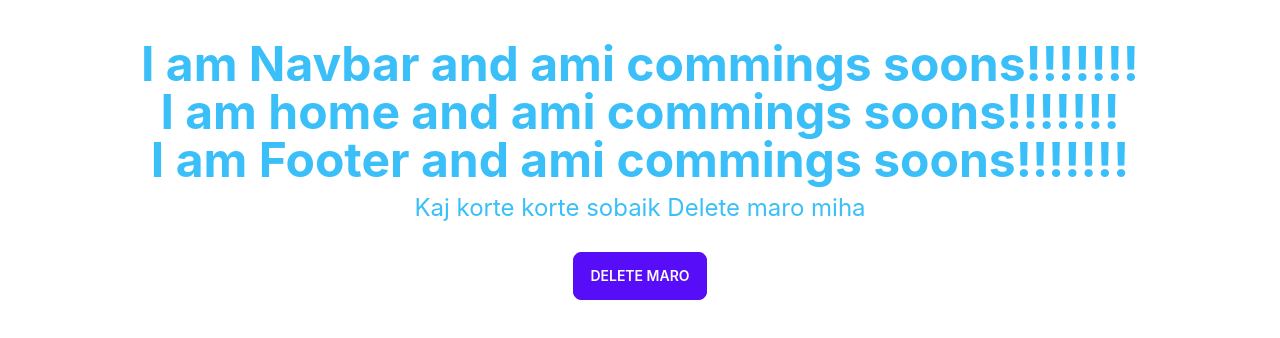
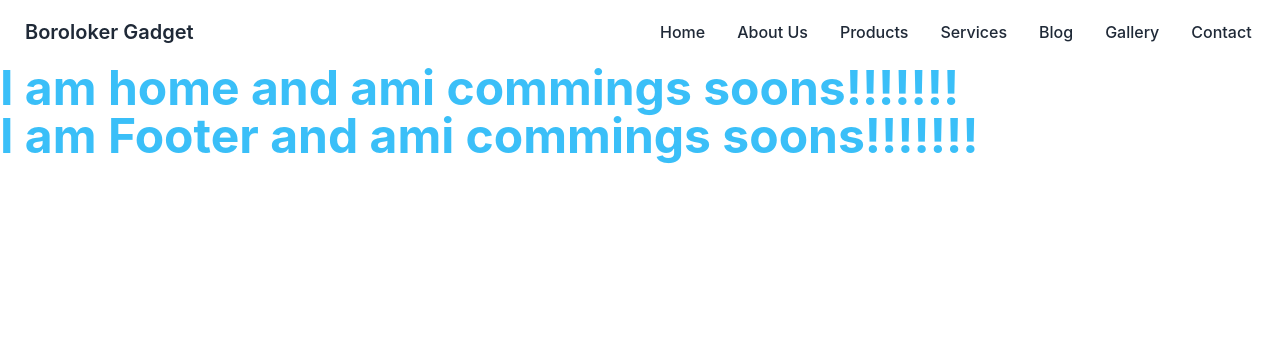
Before and after one commit to SakhawatJony/-boroloker-gadget-client-sites, a React (Create React App) app: page / in a window 1280 px wide. Shown: the top 338 px of the page. Built offline with nearby package versions, Linux system fonts and the light colour scheme.

Commit message:
router setup

```diff
--- a/src/App.js
+++ b/src/App.js
@@ -1,20 +1,15 @@
 
+import { RouterProvider } from 'react-router-dom';
 import './App.css';
-import Home from './Pages/Home/Home/Home';
-import Footer from './Pages/Shared/Footer/Footer';
-import Navbar from './Pages/Shared/Navbar/Navbar';
+import router from './Pages/Routes/Routes/Routes';
+
 
 function App() {
   return (
-    <div className="App m-10">
+    <div className='mx-w-[1440] mx-auto'>
+      <RouterProvider router={router}></RouterProvider>
 
-      <Navbar></Navbar>
-      <Home></Home>
-      <Footer></Footer>
 
-      <h1 className='text-2xl text-info m-2'>Kaj korte korte sobaik Delete maro miha </h1>
-
-      <button class="btn btn-primary mt-5">Delete Maro</button>
     </div>
   );
 }
--- /dev/null
+++ b/src/Pages/Layout/Main.js
@@ -0,0 +1,17 @@
+import React from 'react';
+import Navbar from '../Shared/Navbar/Navbar';
+import Footer from '../Shared/Footer/Footer';
+import { Outlet } from 'react-router-dom';
+
+const Main = () => {
+    return (
+        <div>
+            <Navbar></Navbar>
+            <Outlet></Outlet>
+            <Footer></Footer>
+
+        </div>
+    );
+};
+
+export default Main;
--- /dev/null
+++ b/src/Pages/Routes/Routes/Routes.js
@@ -0,0 +1,23 @@
+import { createBrowserRouter } from "react-router-dom";
+import Main from "../../Layout/Main";
+import Home from "../../Home/Home/Home";
+
+const router = createBrowserRouter([
+    {
+
+        path:'/',
+        element:<Main></Main>,
+        children:[
+            {
+                path:'/',
+                element:<Home></Home>
+            }
+        ]
+    }
+
+
+
+
+
+])
+export default router;
--- a/src/Pages/Shared/Navbar/Navbar.js
+++ b/src/Pages/Shared/Navbar/Navbar.js
@@ -1,11 +1,41 @@
 import React from 'react';
+import { Link } from 'react-router-dom';
+
 
 const Navbar = () => {
+
+    const menuItems = <React.Fragment>
+        <li><Link to="/">Home</Link></li>
+        <li><Link to="/about">About Us</Link></li>
+        <li><Link to="/products">Products</Link></li>
+        <li><Link to="/service">Services</Link></li>
+        <li><Link to="/blog">Blog</Link></li>
+        <li><Link to="/gallery">Gallery </Link></li>
+       <li><Link to="/login">Contact</Link></li>
+    </React.Fragment>
     return (
-        <div>
-             <h1 className='text-info text-5xl font-bold'>I am Navbar and ami commings soons!!!!!!!</h1>
-
+        <div className="navbar bg-base-100">
+        <div className="navbar-start">
+          <div className="dropdown">
+            <label tabIndex={0} className="btn btn-ghost lg:hidden">
+              <svg xmlns="http://www.w3.org/2000/svg" className="h-5 w-5" fill="none" viewBox="0 0 24 24" stroke="currentColor"><path strokeLinecap="round" strokeLinejoin="round" strokeWidth="2" d="M4 6h16M4 12h8m-8 6h16" /></svg>
+            </label>
+            <ul tabIndex={0} className="menu menu-compact dropdown-content mt-3 p-2 shadow bg-base-100 rounded-box w-52 font-medium">
+              {
+                menuItems
+              }
+            </ul>
+          </div>
+          <Link to="/" className="btn btn-ghost normal-case text-xl">Boroloker Gadget</Link>
         </div>
+        <div className="navbar-center hidden lg:flex">
+          <ul className="menu menu-horizontal px-1 font-medium">
+            {
+                menuItems
+            }
+          </ul>
+        </div>
+      </div>
     );
 };
 
```
